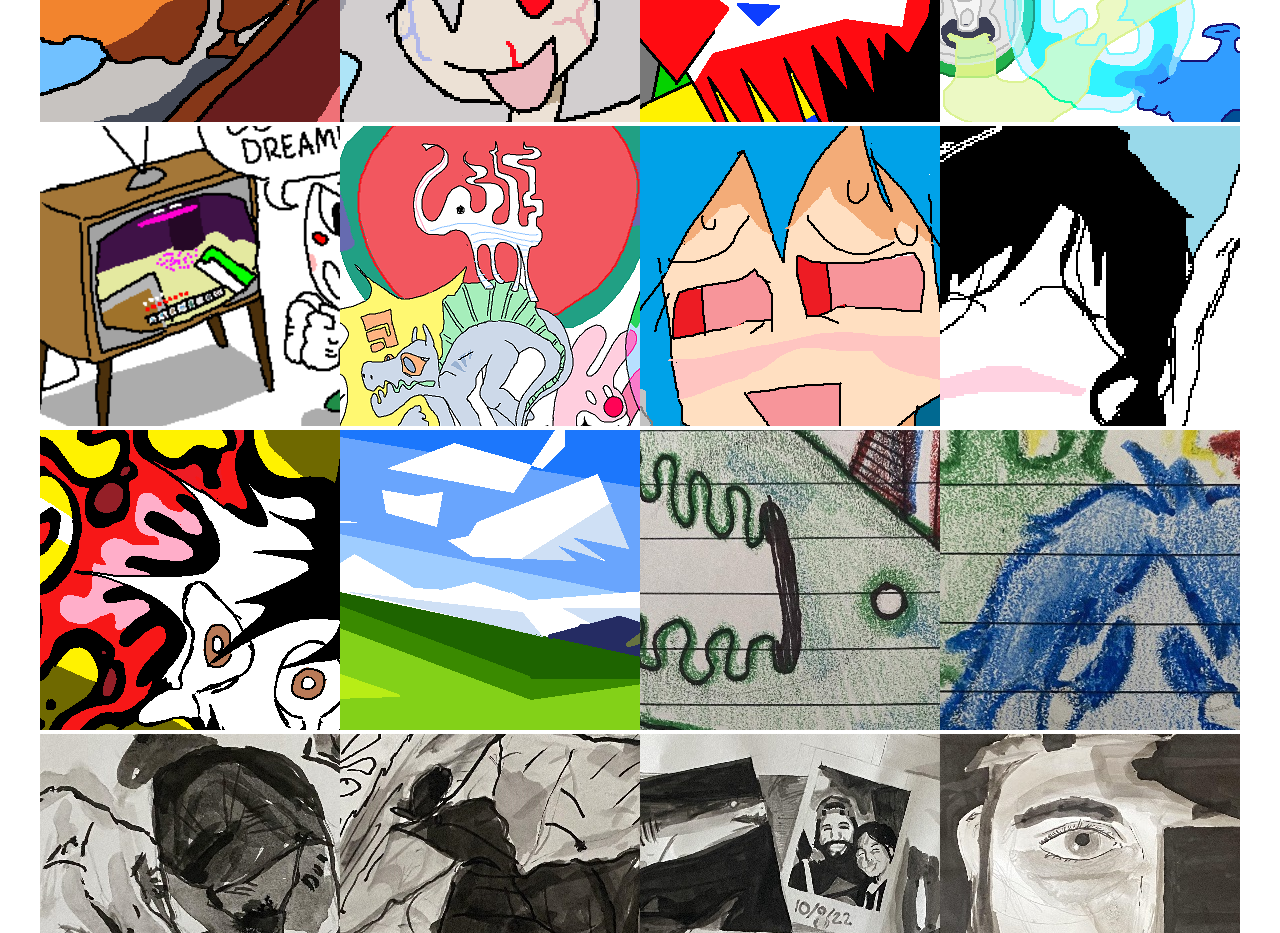
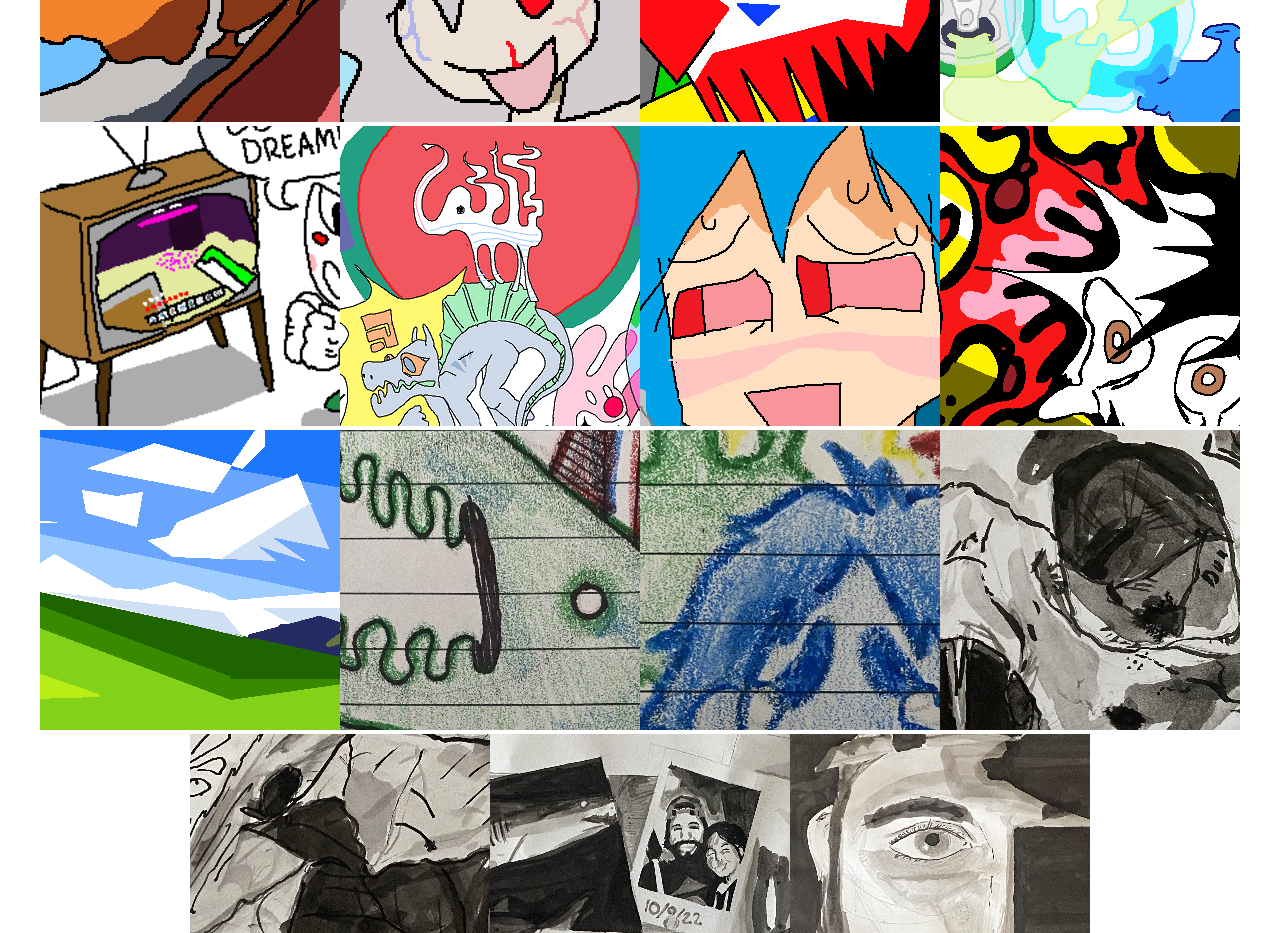
Before and after one commit to mutantfrogs/mutantfro.gs, a plain HTML site: page index.html in a window 1280 px wide. Shown: the part 860-1793 px from the top of the page. Drawn offline with Linux system fonts and the light colour scheme.

Commit message:
Update index.html

```diff
--- a/index.html
+++ b/index.html
@@ -96,7 +96,7 @@
             {id: "mspaint2", url: "assets2/mspaint2.png", thumburl: "assets2/thumbnails/mspaint2.png", year: 2021, nsfw: false},
             {id: "nether", url: "assets2/nether.png", thumburl: "assets2/thumbnails/nether.png", year: 2021, nsfw: false},
             {id: "puppet", url: "assets2/puppet.png", thumburl: "assets2/thumbnails/puppet.png", year: 2019, nsfw: false},
-            {id: "shower", url: "assets2/shower.png", thumburl: "assets2/thumbnails/shower.png", year: 2022, nsfw: false},
+            //{id: "shower", url: "assets2/shower.png", thumburl: "assets2/thumbnails/shower.png", year: 2022, nsfw: false},
             {id: "sky", url: "assets2/sky.png", thumburl: "assets2/thumbnails/sky.png", year: 2021, nsfw: false},
             {id: "slug", url: "assets2/slug.png", thumburl: "assets2/thumbnails/slug.png", year: 2019, nsfw: false},
             {id: "tammy", url: "assets2/tammy.png", thumburl: "assets2/thumbnails/tammy.png", year: 2020, nsfw: false},
```
